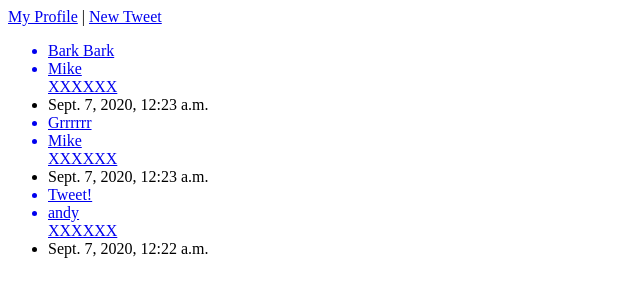
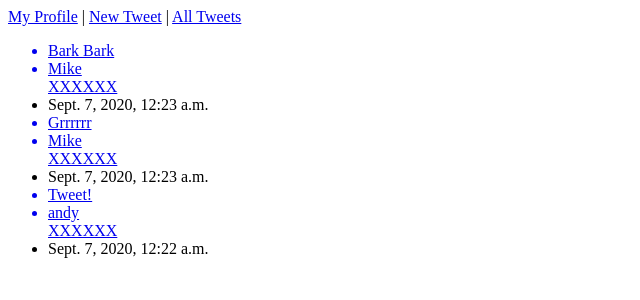
Before and after one commit to andyf016/twitter-clone, a Django app: page / in a window 1280 px wide. Shown: the top 300 px of the page, without its empty margins (0-640 px from the left). Run offline with Django 3.2, Linux system fonts and the light colour scheme; a user stored in the database is signed in; data comes from the database, SQL or seed files in the repository; both versions use the stored data as it was after the commit.

Commit message:
hunting bugs

```diff
--- a/templates/index.html
+++ b/templates/index.html
@@ -1,4 +1,4 @@
-<a href="profile/{{current_user.id}}">My Profile</a> | <a href="newtweet/">New Tweet</a>
+<a href="profile/{{current_user.id}}">My Profile</a> | <a href="newtweet/">New Tweet</a> | <a href="all_tweets/">All Tweets</a>
 <ul>
 {% for tweet in tweets %}
 <a href="tweet/{{tweet.id}}"><li>{{tweet.body}}</li></a>
--- a/templates/profile.html
+++ b/templates/profile.html
@@ -11,3 +11,4 @@
 {% for follower in followers %}
 {{follower}}
 {% endfor %}
+follower: {{follower_count}}
--- a/tweet/views.py
+++ b/tweet/views.py
@@ -33,3 +33,7 @@ def tweet_form_view(request):
 def tweet_view(request, tweet_id):
     current_tweet = Tweet.objects.get(id=tweet_id)
     return render(request, "tweet_detail.html", {'tweet':current_tweet})
+
+def all_view(request):
+    all_tweets = Tweet.objects.all().order_by('-time_stamp')
+    return render(request, "all_tweets.html", {"all_tweets": all_tweets})
--- a/twitterclone/urls.py
+++ b/twitterclone/urls.py
@@ -22,6 +22,7 @@ from notification import views as notifyviews
 
 urlpatterns = [
     path('', userviews.index, name='home'),
+    path('all_tweets/', tweetviews.all_view, name='all'),
     path('profile/<int:user_id>', userviews.profile_view, name='profile'),
     path('following/<int:user_id>/', userviews.follow_view, name='follow'),
     path('unfollow/<int:user_id>/', userviews.unfollow_view),
--- a/twitteruser/views.py
+++ b/twitteruser/views.py
@@ -28,8 +28,7 @@ def signup_view(request):
                 location = data.get("location"),
                 birthday = data.get("birthday"))
             login(request, new_user)
-            Notification.objects.c
-            return HttpResponseRedirect(reverse("homepage"))
+            return HttpResponseRedirect(reverse("home"))
     form = SignUpForm()
     return render(request, 'generic_form.html', {'form': form})
 
@@ -52,7 +51,8 @@ def unfollow_view(request, user_id):
 def profile_view(request, user_id):
     profile_user = CustomUser.objects.filter(id=user_id).first()
     followers = profile_user.following.all()
+    follower_count = profile_user.following.count()
     profile_tweets = Tweet.objects.filter(author_id=user_id)
     tweet_count = Tweet.objects.filter(author_id=user_id).count()
-    return render(request, 'profile.html', {"profile_user":profile_user, "tweet_count": tweet_count, "followers": followers, "profile_tweets": profile_tweets})
+    return render(request, 'profile.html', {"follower_count": follower_count, "profile_user":profile_user, "tweet_count": tweet_count, "followers": followers, "profile_tweets": profile_tweets})
     # add number of and possibly list of followers
```
Also changed, not shown: templates/all_tweets.html (added, +7 -0 lines), db.sqlite3.
